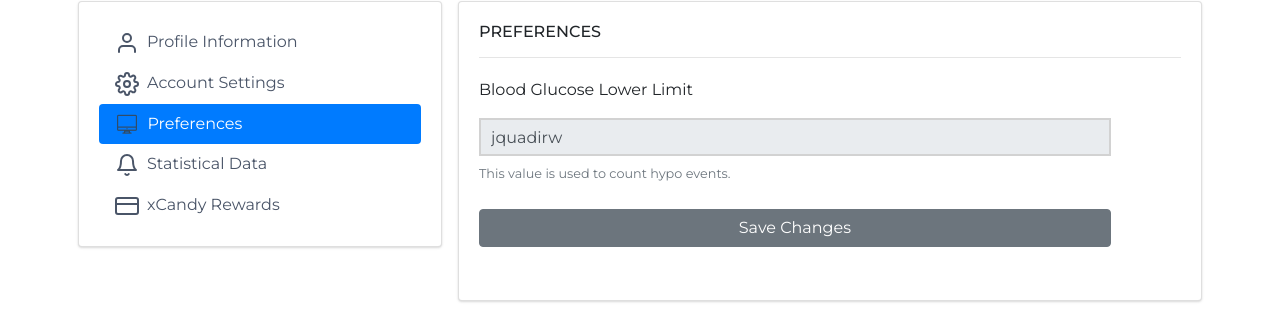
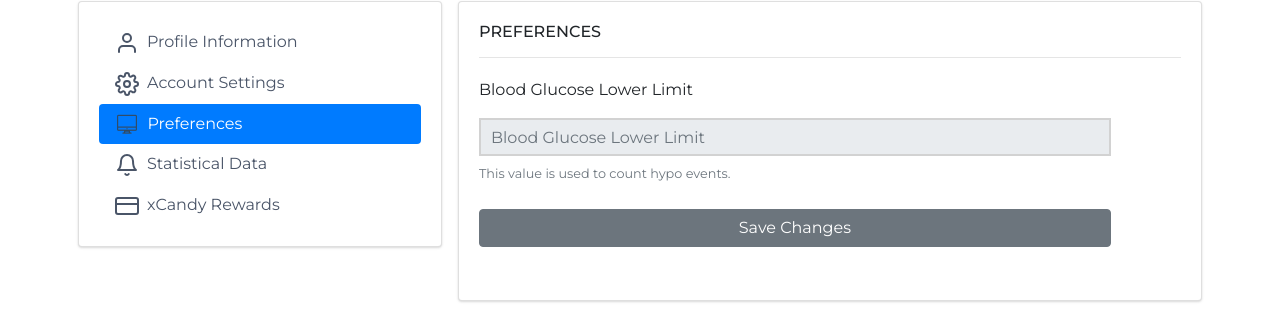
Before and after one commit to jquadirw/xcandycon, a Django app: page /settings/ in a window 1280 px wide, after a click on "Preferences". Shown: the part 99-420 px from the top of the page. Run offline with Django 3.2, Linux system fonts and the light colour scheme; a user stored in the database is signed in; parts of the project's set-up code (start-up, migrations or seed data) failed here and were passed over; some libraries are stand-ins or nearby versions.

Commit message:
settings changes

```diff
--- a/webapp/templates/webapp/co/settings.html
+++ b/webapp/templates/webapp/co/settings.html
@@ -205,7 +205,7 @@
                 <form>
                   <div class="form-group">
                     <label for="username">Blood Glucose Lower Limit</label>
-                    <input type="text" readonly class="form-control" id="glucoseLowerLimit" aria-describedby="glucoseLowerLimitHelp" placeholder="Blood Glucose Lower Limit" value="{{ user }}">
+                    <input type="text" readonly class="form-control" id="glucoseLowerLimit" aria-describedby="glucoseLowerLimitHelp" placeholder="Blood Glucose Lower Limit" value="{{ user.profile.prefs.glucose_low_limit }}">
                     <small id="glucoseLowerLimitHelp" class="form-text text-muted">This value is used to count hypo events.</small>
                   </div>
                   <button class="btn btn-secondary" type="button">Save Changes</button>
```
